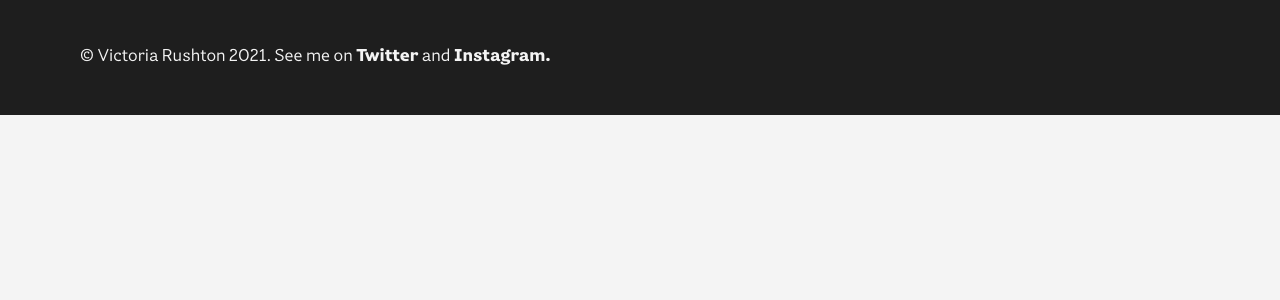
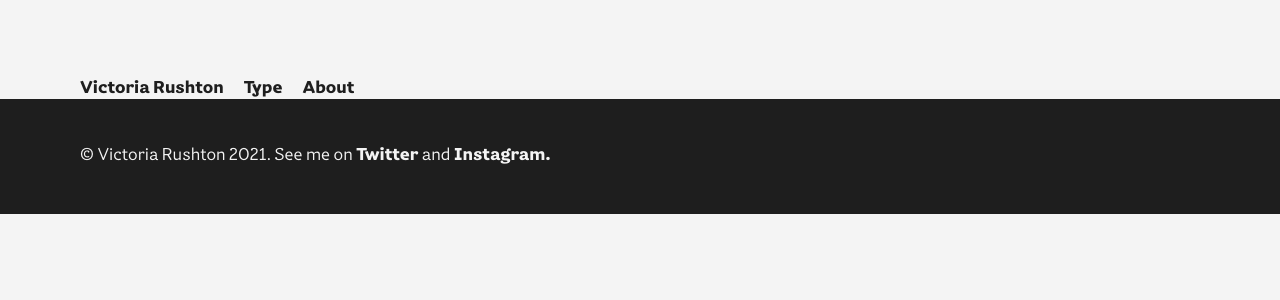
Before and after one commit to isabelxklee/victoria-rushton, a React (Create React App) app: page / in a window 1280 px wide. Shown: the top 300 px of the page. Built offline with nearby package versions, Linux system fonts and the light colour scheme; no server answers.

Commit message:
updated header spacing

```diff
--- a/src/components/FontHero/index.jsx
+++ b/src/components/FontHero/index.jsx
@@ -4,9 +4,9 @@ import {FontHeroContainer} from './styles'
 
 const FontHero = ({font}) => (
   <FontHeroContainer>
-    <p>{font.name}</p>
-    <h2>{font.preview}</h2>
     <InternalLink to={`/type/${font.name.toLowerCase().replace(/\s+/g, '-')}`}>
+      <p>{font.name}</p>
+      <h2>{font.preview}</h2>
       View this font
     </InternalLink>
   </FontHeroContainer>
--- a/src/components/Header/styles.js
+++ b/src/components/Header/styles.js
@@ -2,8 +2,8 @@ import styled from 'styled-components'
 
 export const HeaderContainer = styled.div`
   color: #1e1e1e;
-  padding: 32px 80px;
-  position: absolute;
+  padding: 80px 80px 0px 80px;
+  position: relative;
   top: 0;
   width: calc(100vw - 160px);
 `
```
